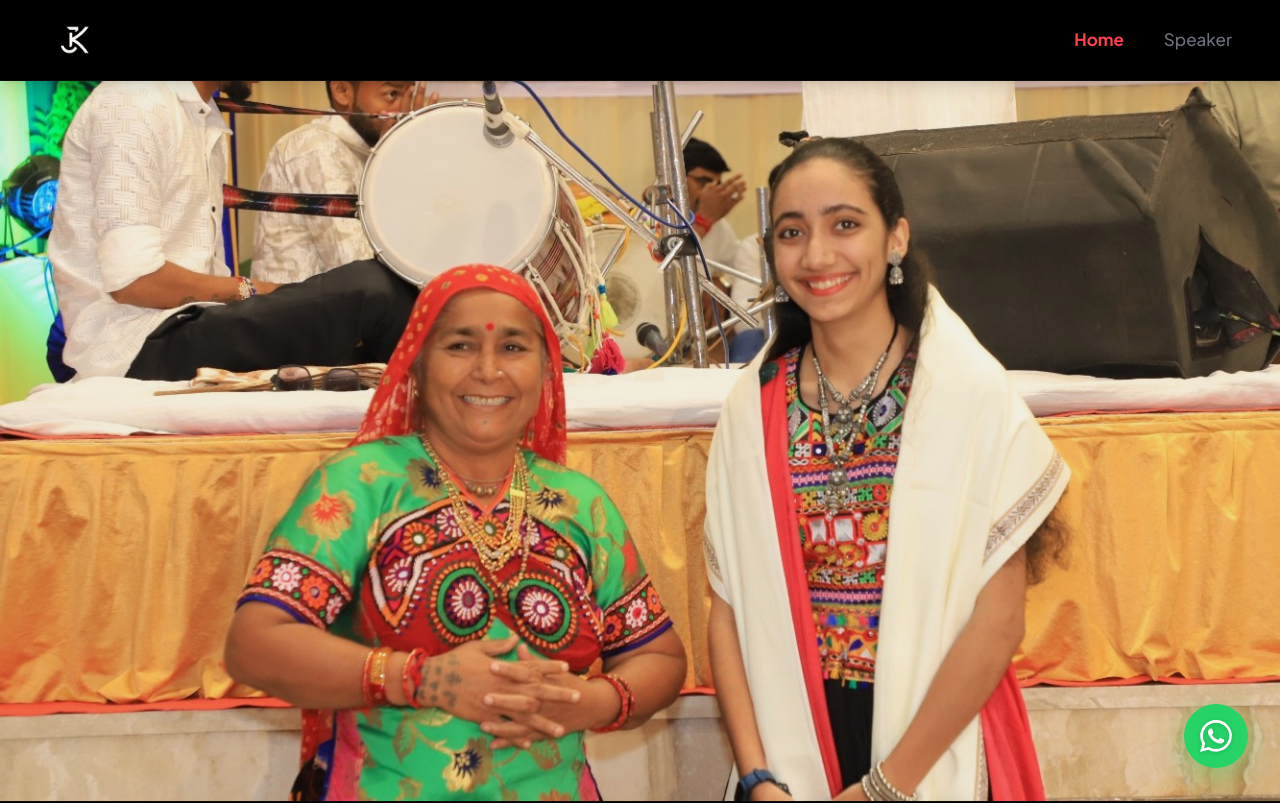
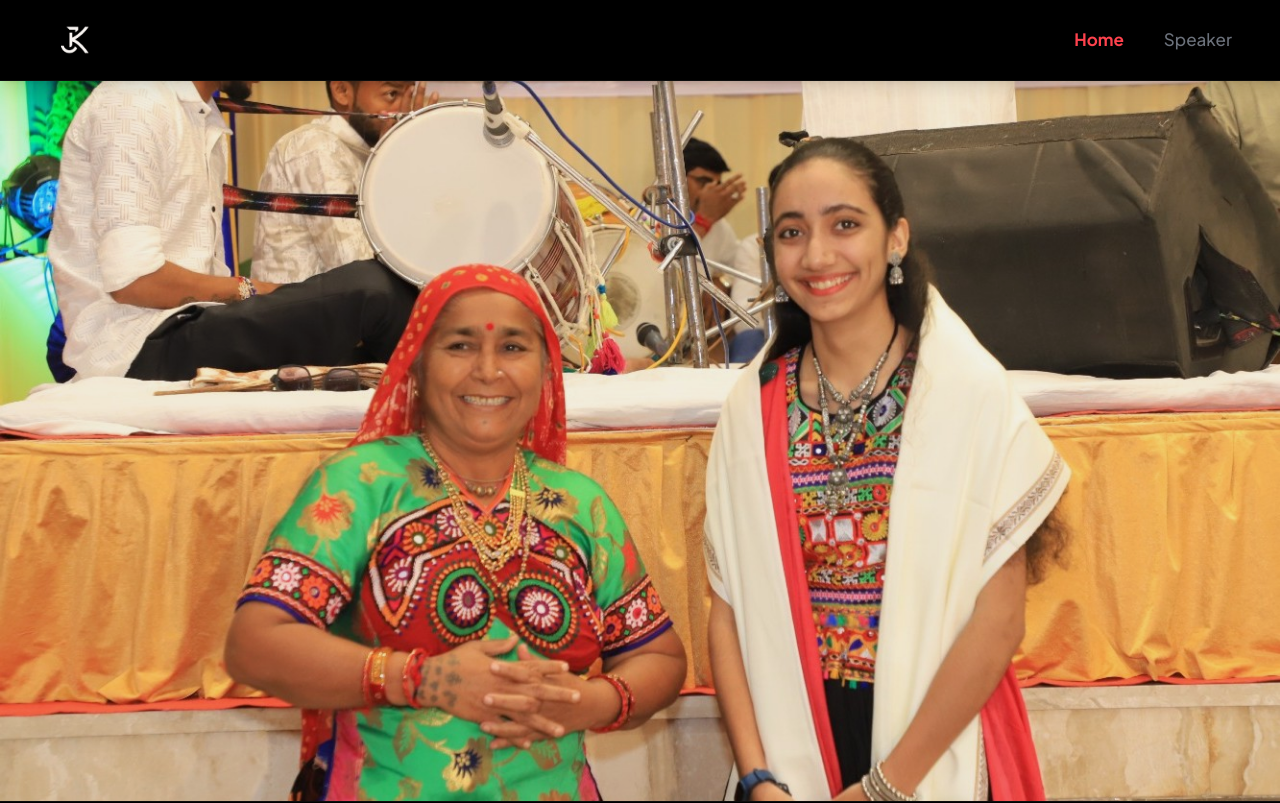
Before and after one commit to jignakalsariya/portfolio, a Next.js app: page / in a window 1280 px wide. Shown: the top 803 px of the page. Built offline with nearby package versions, Linux system fonts and the light colour scheme.

Commit message:
Comment out WhatsAppButton component
Comment out WhatsAppButton component in page.tsx

```diff
--- a/app/page.tsx
+++ b/app/page.tsx
@@ -9,7 +9,7 @@ export default function Home() {
       <Hero />
       <Intro />
       <Gallery />
-      <WhatsAppButton />
+      {/* <WhatsAppButton /> */}
     </>
   );
 }
```
